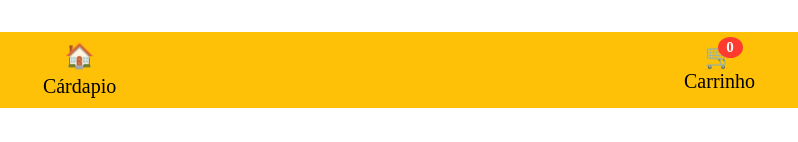
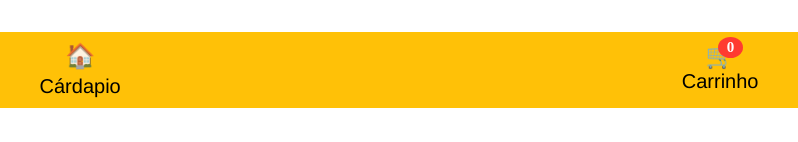
Before and after one commit to KaykyAdriano/sistemas-compras-estoque, a plain HTML site: page index.html in a window 1280 px wide. Shown: the part 692-834 px from the top of the page, 241-1039 px from the left. Drawn offline with Linux system fonts and the light colour scheme.

Commit message:
Mudança de fonte v2

```diff
--- a/style.css
+++ b/style.css
@@ -341,3 +341,6 @@ font-family: 'Franklin Gothic Medium', 'Arial Narrow', Arial, sans-serif;
 .barra-topo{
     font-family: 'Franklin Gothic Medium', 'Arial Narrow', Arial, sans-serif;
 }
+.texto{
+    font-family: 'Franklin Gothic Medium', 'Arial Narrow', Arial, sans-serif;
+}
```
